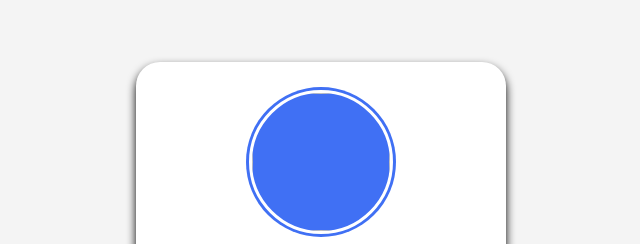
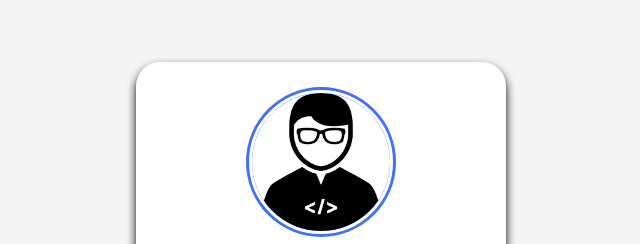
Before and after one commit to ahmad-akf/my-card, a plain HTML site: page index.html in a window 1280 px wide. Shown: the part 176-420 px from the top of the page, without its empty margins (319-959 px from the left). Drawn offline with Linux system fonts and the light colour scheme.

Commit message:
index.html

```diff
--- a/index.html
+++ b/index.html
@@ -13,7 +13,7 @@
 <body>
     <div class="profile-card">
         <div class="image">
-            <img src="profile.jpg" alt="" class="profile-img">
+            <img src="profile.png" alt="" class="profile-img">
         </div>
         <div class="text-data">
             <span class="name">Ahmad Amer</span>
@@ -36,4 +36,5 @@
     </div>
 </body>
 
+
 </html>
```
